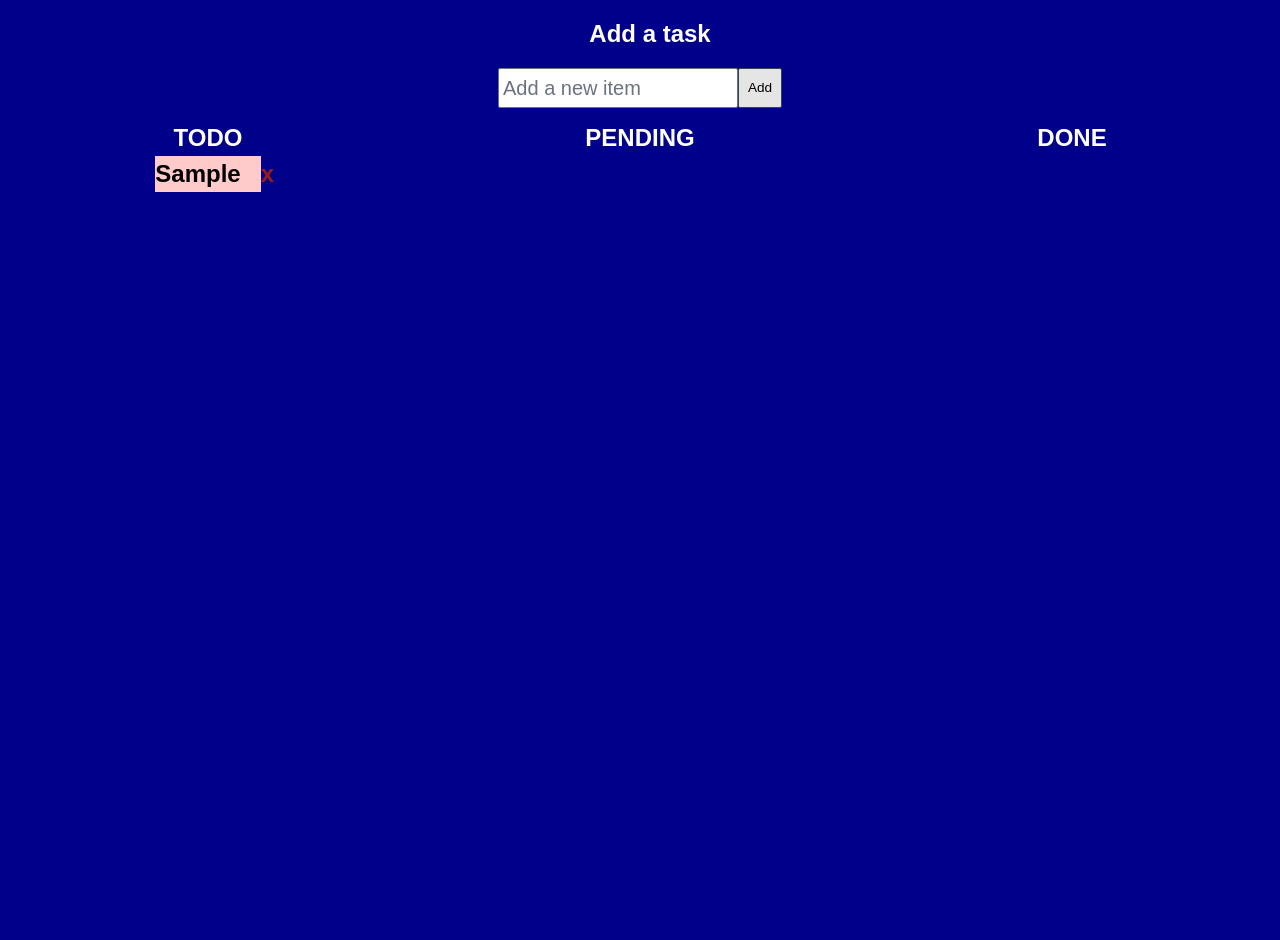
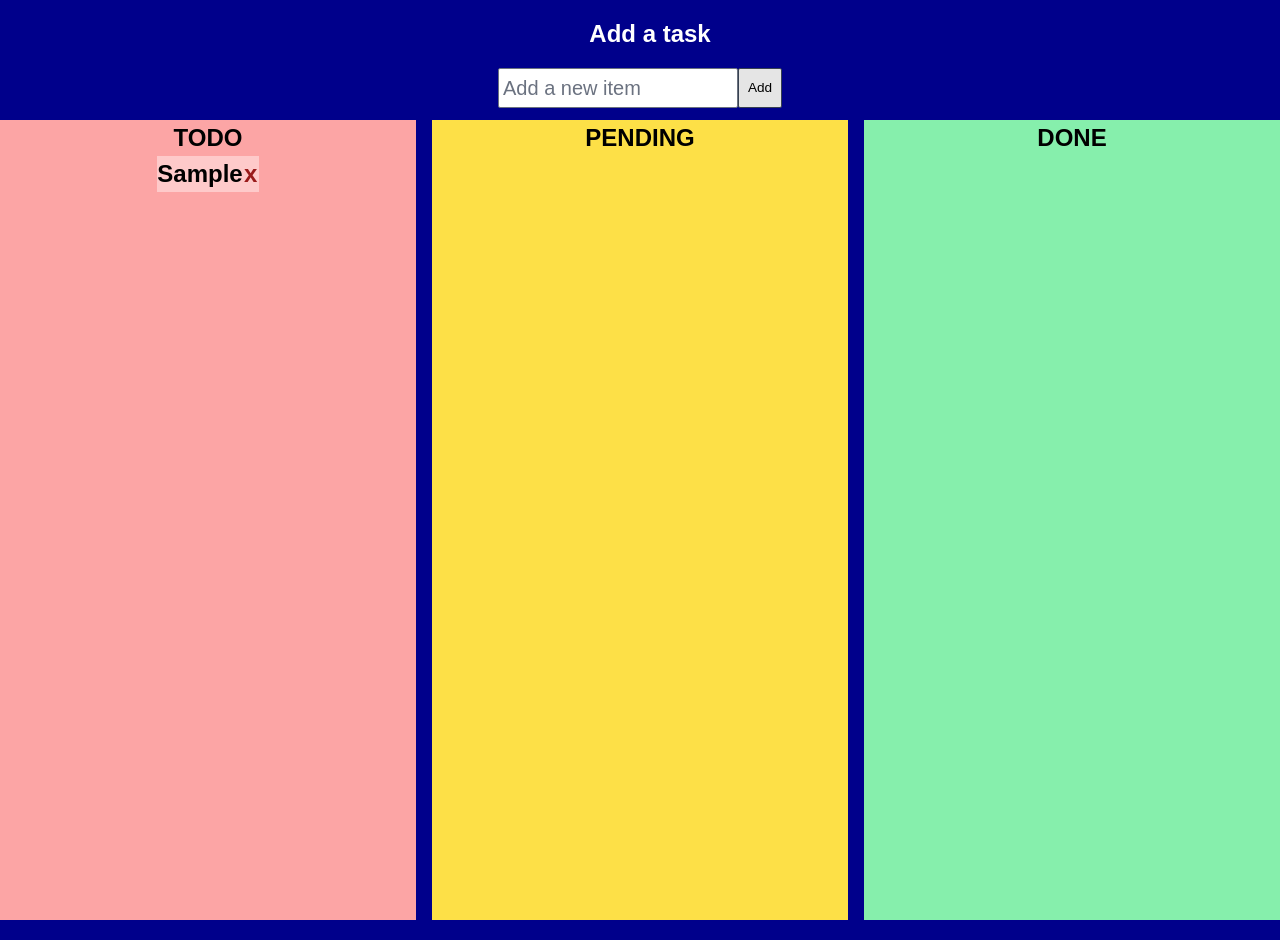
Before and after one commit to wirenpaper/todo-frontend, a Next.js app: page / in a window 1280 px wide. Both pictures are taken after typing "Sample" into the empty fields and a click on the button "Add". Before the commit the page ends 800 px from the top, so only its background shows below. Built offline with nearby package versions, Linux system fonts and the light colour scheme.

Commit message:
categories colored

```diff
--- a/app/item.tsx
+++ b/app/item.tsx
@@ -1,4 +1,4 @@
-import React, { useRef } from "react";
+import React, { useRef, useEffect, useState } from "react";
 import Draggable, {
   DraggableData,
   DraggableEvent,
@@ -12,37 +12,52 @@ interface ItemProps {
 }
 
 const Item: React.FC<ItemProps> = ({ text, onDelete, bgColor }) => {
-  const nodeRef = useRef(null);
+  const nodeRef = useRef<HTMLDivElement>(null);
+  const [coordinates, setCoordinates] = useState({ x: 0, y: 0, w: 0, h: 0 });
 
-  const handleDrag: DraggableEventHandler = (
-    e: DraggableEvent,
+  useEffect(() => {
+    if (nodeRef.current) {
+      const rect = nodeRef.current.getBoundingClientRect();
+      setCoordinates({
+        x: rect.left,
+        y: rect.top,
+        w: rect.width,
+        h: rect.height,
+      });
+      console.log(rect.left, rect.top);
+    }
+  }, []);
+
+  const handleStart: DraggableEventHandler = (
+    _: DraggableEvent,
     data: DraggableData
   ) => {
-    //console.log("Dragging:", e, data);
-  };
-
-  const handleStart: DraggableEventHandler = (
-    e: DraggableEvent,
-    data: DraggableData
-  ) => {
-    console.log("starting:", data);
+    //console.log("starting: ", data.x + coordinates.x, data.y + coordinates.y );
+    console.log(
+      "starting: ",
+      (coordinates.x + coordinates.w) / 2,
+      coordinates.x,
+      coordinates.w
+    );
   };
 
   const handleStop: DraggableEventHandler = (
-    e: DraggableEvent,
+    _: DraggableEvent,
     data: DraggableData
   ) => {
-    console.log("stopping:", data);
+    //console.log("stopping:", data.x + coordinates.x, data.y + coordinates.y);
   };
 
   return (
-    <Draggable nodeRef={nodeRef} onDrag={handleDrag} onStart={handleStart} onStop={handleStop}>
-      <div ref={nodeRef} className={`flex ${bgColor} mb-2 cursor-move`}>
-        <h2>{text}</h2>
-        <button
-          onClick={onDelete}
-          className="text-red-800 pl-5 font-bold size-4"
-        >
+    <Draggable nodeRef={nodeRef} onStart={handleStart} onStop={handleStop}>
+      <div
+        ref={nodeRef}
+        className={`flex flex-wrap ${bgColor} mb-2 cursor-move`}
+      >
+        <div className="flex-1">
+          <h2>{text}</h2>
+        </div>
+        <button onClick={onDelete} className="text-red-800 font-bold size-4">
           <h2>x</h2>
         </button>
       </div>
--- a/app/page.tsx
+++ b/app/page.tsx
@@ -44,8 +44,8 @@ export default function Home() {
         </div>
       </div>
       <div className="flex pb-5 space-x-4">
-        <div className="flex-1">
-          <h2 className="text-center text-white font-bold">TODO</h2>
+        <div className="flex-1 h-screen bg-red-300">
+          <h2 className="text-center font-bold">TODO</h2>
           <div className="flex flex-col items-center">
             {ItemsTodo.map((text, index) => (
               <Item
@@ -57,8 +57,8 @@ export default function Home() {
             ))}
           </div>
         </div>
-        <div className="flex-1">
-          <h2 className="text-center text-white font-bold">PENDING</h2>
+        <div className="flex-1 h-screen bg-yellow-300">
+          <h2 className="text-center font-bold">PENDING</h2>
           <div className="flex flex-col items-center">
             {/*
               *{ItemsTodo.map((text, index) => (
@@ -72,8 +72,8 @@ export default function Home() {
               */}
           </div>
         </div>
-        <div className="flex-1">
-          <h2 className="text-center text-white font-bold">DONE</h2>
+        <div className="flex-1 h-screen bg-green-300">
+          <h2 className="text-center font-bold">DONE</h2>
           <div className="flex flex-col items-center">
             {/*
               *{ItemsTodo.map((text, index) => (
```
